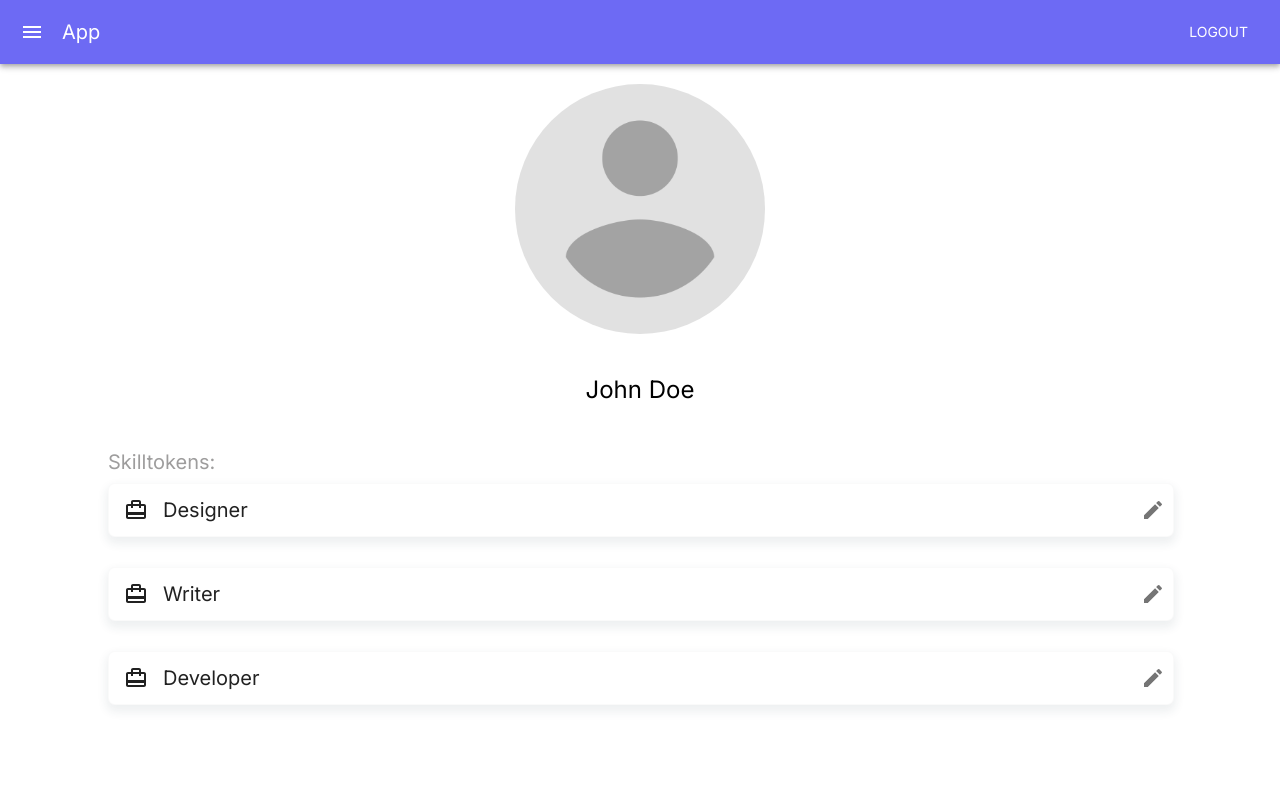
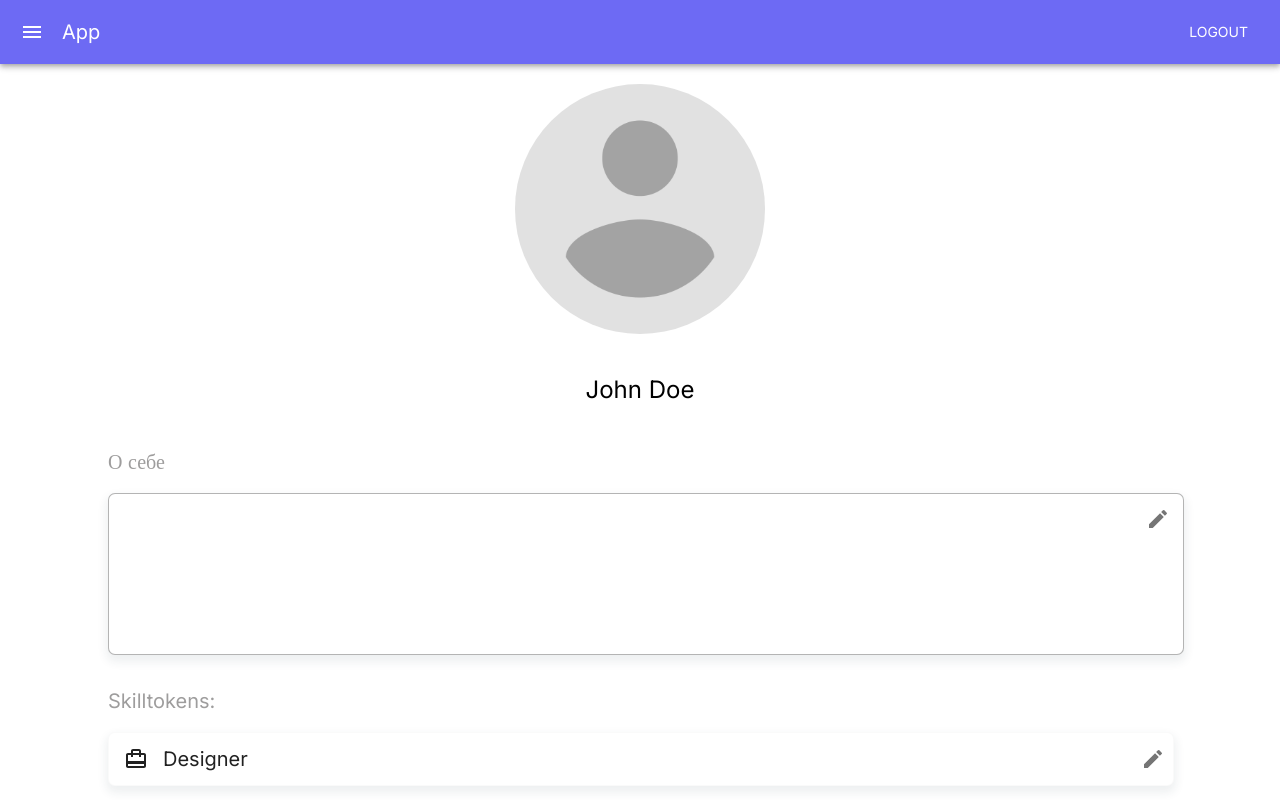
Before and after one commit to NorthShine/client, a React (Create React App) app: page /#/profile in a window 1280 px wide. Shown: the top 800 px of the page. Built offline with nearby package versions, Linux system fonts and the light colour scheme; the HTML template or start-up script is replaced by a standard one; a web font is replaced by a local one.

Commit message:
v0.4.7
- Добавлена вкладка о себе

```diff
--- a/src/components/Profile/Profile.js
+++ b/src/components/Profile/Profile.js
@@ -2,12 +2,10 @@ import { Container, Typography, Card, Stack, Tooltip, IconButton } from '@mui/ma
 import { Edit, CardTravel } from '@mui/icons-material';
 import styles from './Profile.module.css';
 import { useSelector } from 'react-redux';
-import { useNavigate } from 'react-router-dom';
+import { Navigate } from 'react-router-dom';
 
 export const Profile = () => {
   const user = useSelector(state => state.user.user);
-  const navigate = useNavigate();
-
   return (
     <Container className={styles.root}>
       <Container className={styles.image_wrapper}>
@@ -17,6 +15,15 @@ export const Profile = () => {
         <Typography variant="h5">{user.name}</Typography>
       </Container>
       <Container className={styles.image_wrapper}>
+      <Container className={styles.aboutme__wrapper}>
+      <Typography className={styles.skill__token} variant="h6">О себе
+      </Typography>
+      <Card className={styles.aboutme__card} variant="outlined"> <Tooltip title="Редактировать">
+                  <IconButton className={styles.aboutme__editior} onClick={() => {}}>
+                    <Edit />
+                  </IconButton>
+                </Tooltip></Card>
+      </Container>
         <Container className={styles.card__wrapper}>
           <Typography className={styles.skill__token} variant="h6">
             Skilltokens:
@@ -29,7 +36,7 @@ export const Profile = () => {
                   {token.name}
                 </Typography>
                 <Tooltip title="Редактировать">
-                  <IconButton onClick={() => navigate(`/token/${token.id}`)}>
+                  <IconButton onClick={() => {}}>
                     <Edit />
                   </IconButton>
                 </Tooltip>
--- a/src/components/Profile/Profile.module.css
+++ b/src/components/Profile/Profile.module.css
@@ -42,7 +42,7 @@
   padding-left: 15px;
 }
 .skill__token {
-  padding-bottom: 5px;
+  padding-bottom: 15px;
   color: rgb(158, 157, 157);
 }
 .card__wrapper {
@@ -51,5 +51,20 @@
 }
 .MuiPaper-root {
   padding-bottom: 30px;
+}
+.aboutme__card {
+  width: 100%;
+  height: 150px;
 
+  margin-bottom: 30px;
+  -webkit-box-shadow: 0px 5px 10px 2px rgba(34, 60, 80, 0.08);
+  -moz-box-shadow: 0px 5px 10px 2px rgba(34, 60, 80, 0.08);
+  box-shadow: 0px 5px 10px 2px rgba(34, 60, 80, 0.08);
+  border: 1px solid rgba(70, 70, 70, 0.404);
+  border-radius: 7px;
+  padding: 5px;
+  text-align: end;
 }
+.aboutme__editior {
+  justify-content: end;
+}
```
